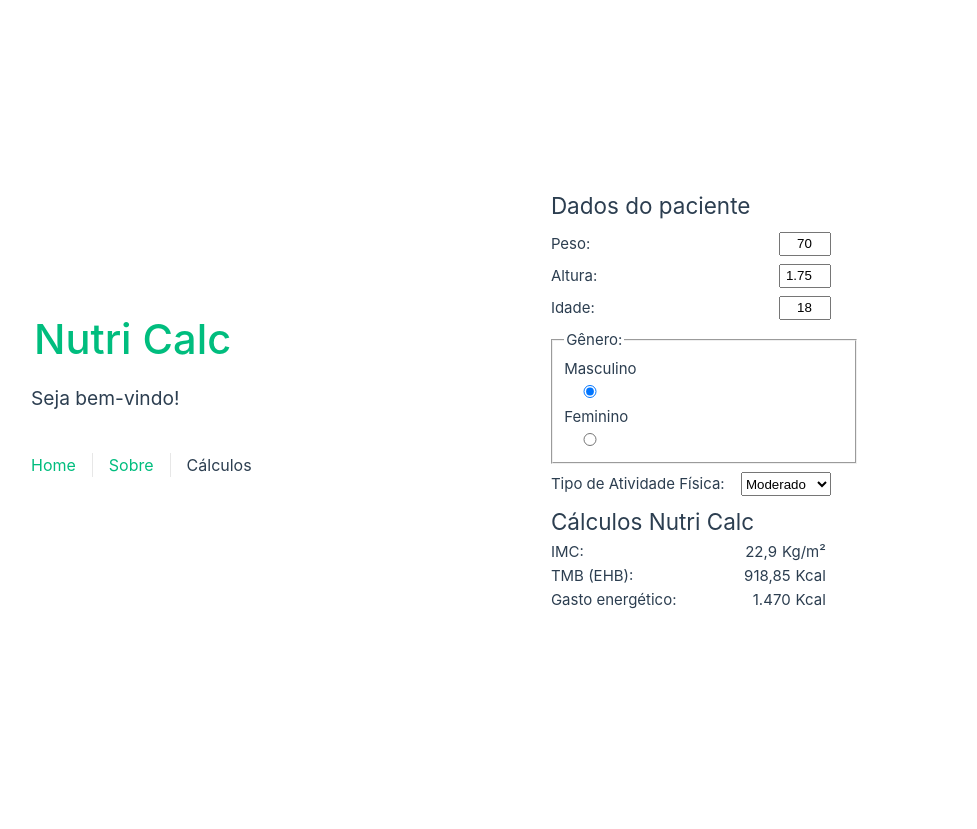
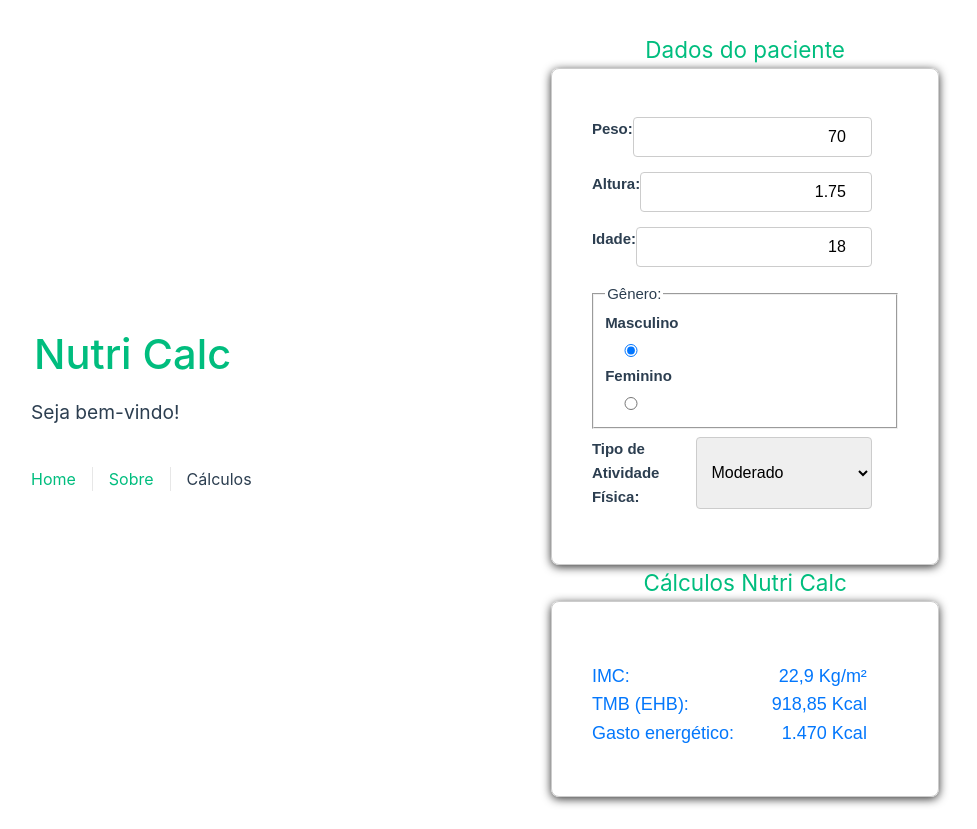
Before and after one commit to senacgo-hugotannus/nutri-calc-frontend, a Vue app: page /calculation in a window 1280 px wide. Shown: the whole page, without its empty margins (95-1072 px from the left). Before the commit the page ends 800 px from the top, so only its background shows below. Built offline with nearby package versions, Linux system fonts and the light colour scheme.

Commit message:
Style do Projeto

```diff
--- a/package.json
+++ b/package.json
@@ -13,6 +13,7 @@
   "dependencies": {
     "pinia": "^2.1.7",
     "vue": "^3.4.29",
+    "vue-project": "file:",
     "vue-router": "^4.3.3"
   },
   "devDependencies": {
--- a/src/assets/main.css
+++ b/src/assets/main.css
@@ -38,3 +38,56 @@ a,
     display: flex;
    }
 }
+.container {
+  max-width: 400px;
+  margin: auto;
+  padding: 40px;
+
+  border: 1px solid #ccc;
+  border-radius: 8px;
+  box-shadow: 0 2px 10px rgba(0, 0, 0, 0.8);
+  font-family: Arial, sans-serif;
+}
+
+h2 {
+  text-align: center;
+  color: hsla(160, 100%, 37%, 1);
+}
+
+.input-group {
+  margin-bottom: 15px;
+}
+
+label {
+  display: block;
+  margin-bottom: 5px;
+  font-weight: bold;
+}
+
+.input-field {
+  width: 100%;
+  padding: 10px;
+  border: 1px solid #ccc;
+  border-radius: 4px;
+  font-size: 16px;
+}
+
+.input-field:focus {
+  border-color: #007BFF;
+  outline: none;
+}
+
+.result {
+  font-size: 18px;
+  text-align: left;
+  margin-top: 20px;
+  color: #0377fc;
+}
+
+.select-field {
+  width: 300px;
+  padding: 10px;
+  border: 1px solid #ccc;
+  border-radius: 4px;
+  font-size: 16px;
+}
--- a/src/views/CalculationView.vue
+++ b/src/views/CalculationView.vue
@@ -50,16 +50,17 @@ export default {
 <template>
   <h2>Dados do paciente</h2>
 
-  <div>
-    <label>Peso:<input type="number" step="0.5" v-model="peso"></label>
+<div class="container">
+  <div class="input-group">
+    <label>Peso:<input class="input-field" type="number" step="0.5" v-model="peso"></label>
   </div>
 
-  <div>
-    <label>Altura:<input type="number" step="0.01" v-model="altura"></label>
+  <div class="input-group">
+    <label>Altura:<input class="input-field" type="number" step="0.01" v-model="altura"></label>
   </div>
 
-  <div>
-    <label>Idade:<input type="number" v-model="idade"></label>
+  <div class="input-group">
+    <label>Idade:<input class="input-field" type="number" v-model="idade"></label>
   </div>
 
   <div>
@@ -72,21 +73,24 @@ export default {
     </fieldset>
   </div>
 
-  <div>
+  <div class="input-group">
     <label>Tipo de Atividade Física:
-      <select v-model="fatorAtividade">
+      <select class="input-field" v-model="fatorAtividade">
         <option v-for="tipo in atividades" :value="tipo.fator" :key="tipo.fator">
           {{ tipo.texto }}
         </option>
       </select>
     </label>
   </div>
-
-  <h2>Cálculos Nutri Calc</h2>
-
-  <p>IMC: <span class="Kg">{{imcView}}</span></p>
-  <p>TMB (EHB): <span class="Kcal">{{tmbView}}</span></p>
-  <p>Gasto energético: <span class="Kcal">{{geView}}</span></p>
+  </div>
+  <h2 class="h2">Cálculos Nutri Calc</h2>
+  <div class="container">
+    <div class="result">
+      <p>IMC: <span class="Kg">{{imcView}}</span></p>
+      <p>TMB (EHB): <span class="Kcal">{{tmbView}}</span></p>
+      <p>Gasto energético: <span class="Kcal">{{geView}}</span></p>
+    </div>
+  </div>
 </template>
 
 <style>
```
Also changed, not shown: 1 other file (tests, documents, lock files or other folders).
